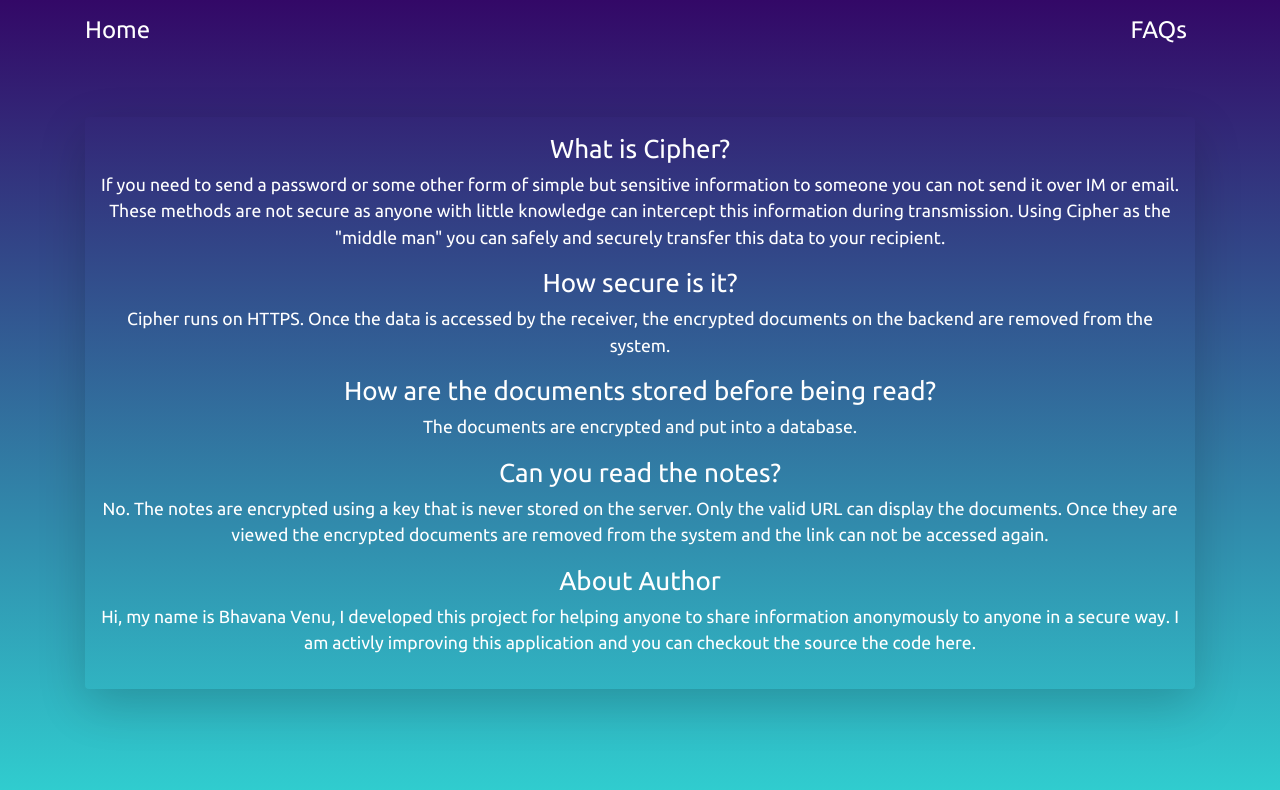
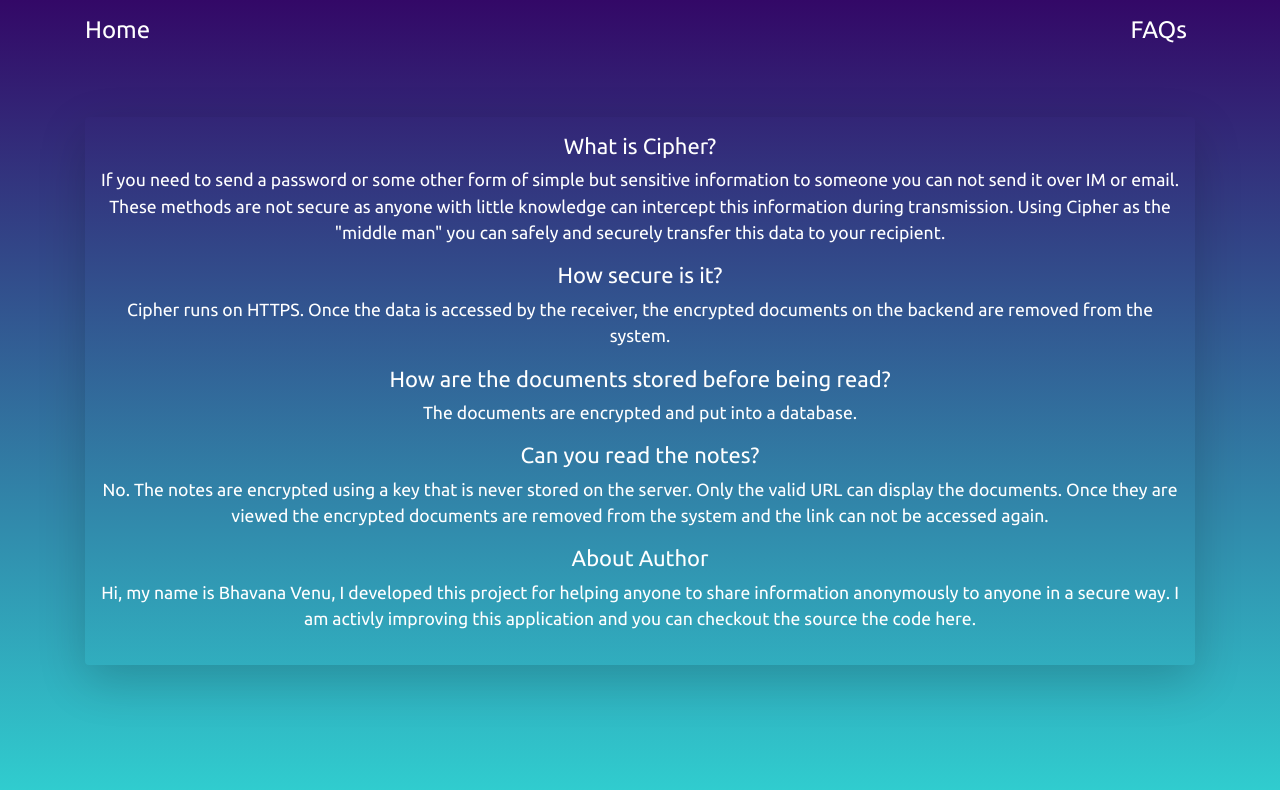
Before and after one commit to bhavanavenu/Final-project, a React (Create React App) app in the folder client/: page /faq in a window 1280 px wide. Shown: the top 790 px of the page. Built offline with nearby package versions, Linux system fonts and the light colour scheme.

Commit message:
add favicon

```diff
--- a/client/src/components/pages/Faq.css
+++ b/client/src/components/pages/Faq.css
@@ -8,6 +8,7 @@
   text-align: center;
   color: white;
   font-size: 1.1em;
+
   /* position: fixed; */
   /* padding-top: 105px; */
 }
--- a/client/src/components/pages/Faq.js
+++ b/client/src/components/pages/Faq.js
@@ -8,7 +8,7 @@ class Faq extends Component {
     return (
       <div className="container ">
         <div className="faq align-middle mt-5 shadow-lg p-3 rounded">
-          <h2 style={{ fontSize: 26 }}>What is Cipher?</h2>
+          <h2 style={{ fontSize: 22 }}>What is Cipher?</h2>
 
           <p>
             If you need to send a password or some other form of simple but
@@ -19,17 +19,17 @@ class Faq extends Component {
             your recipient.
           </p>
 
-          <h2 style={{ fontSize: 26 }}>How secure is it?</h2>
+          <h2 style={{ fontSize: 22 }}>How secure is it?</h2>
           <p>
             Cipher runs on HTTPS. Once the data is accessed by the receiver, the
             encrypted documents on the backend are removed from the system.
           </p>
 
-          <h2 style={{ fontSize: 26 }}>
+          <h2 style={{ fontSize: 22 }}>
             How are the documents stored before being read?
           </h2>
           <p>The documents are encrypted and put into a database.</p>
-          <h2 style={{ fontSize: 26 }}>Can you read the notes?</h2>
+          <h2 style={{ fontSize: 22 }}>Can you read the notes?</h2>
           <p>
             No. The notes are encrypted using a key that is never stored on the
             server. Only the valid URL can display the documents. Once they are
@@ -37,13 +37,13 @@ class Faq extends Component {
             link can not be accessed again.
           </p>
 
-          <h2 style={{ fontSize: 26 }}>About Author</h2>
+          <h2 style={{ fontSize: 22 }}>About Author</h2>
           <p>
             Hi, my name is Bhavana Venu, I developed this project for helping
             anyone to share information anonymously to anyone in a secure way. I
             am activly improving this application and you can checkout the
             source the code{" "}
-            <a href="https://github.com/bhavanavenu/Final-project">here</a>.
+            <a href="https://github.com/bhavanavenu/cipher">here</a>.
           </p>
         </div>
       </div>
```
Also changed, not shown: 1 other file (tests, documents, lock files or other folders).
